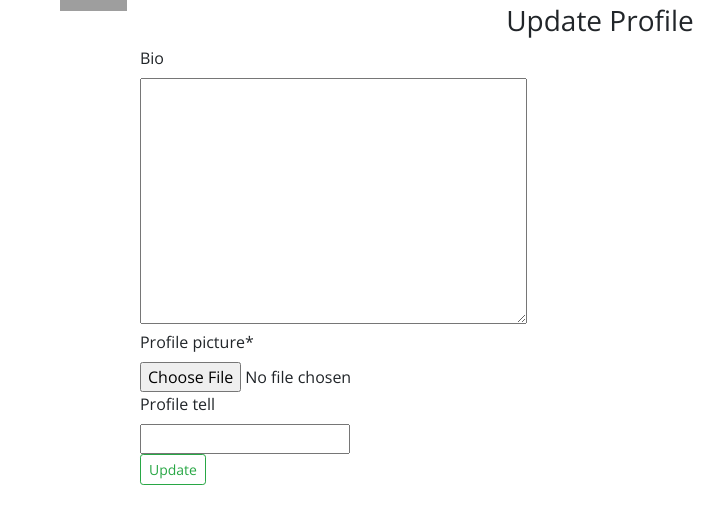
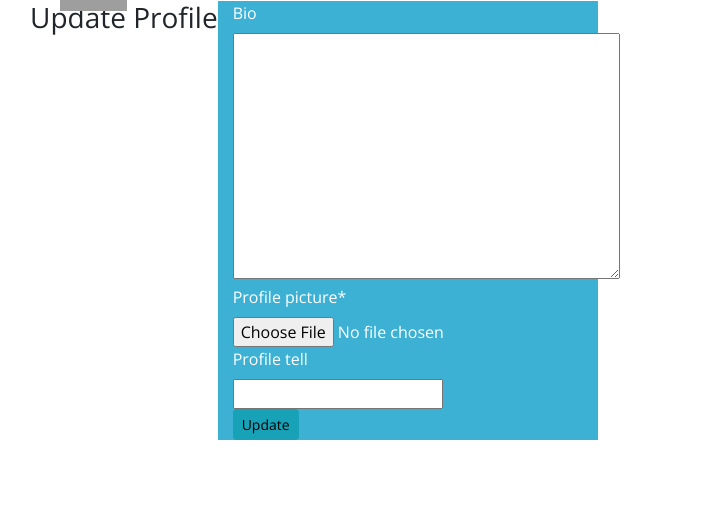
Before and after one commit to KellyKiiru/django-ip4, a Django app: page /edit_profile/1 in a window 1280 px wide. Shown: the part 47-571 px from the top of the page, without its empty margins (40-764 px from the left). Run offline with Django 4.2, Linux system fonts and the light colour scheme; the visitor is signed in with stand-in values (Sample User, id 1); data comes from the database, SQL or seed files in the repository; some libraries are stand-ins or nearby versions; some web fonts are replaced; grey boxes are pictures that could not be loaded.

Commit message:
adjust view in profile templates

```diff
--- a/mtaani/templates/all-pages/edit_profile.html
+++ b/mtaani/templates/all-pages/edit_profile.html
@@ -2,18 +2,28 @@
 {% load crispy_forms_tags %}
 {% block content %}
 
-<div class="container bg-white editprofile" style="margin-top:4% ">
-    <div class="row">
-        <div class="col-md-1"></div>
-        <div class="col-md-10">
-            <h3 class="text-center">Update Profile</h3>
-            <form action="" method="post" novalidate enctype="multipart/form-data">
+<div class="container mt-5">
+    <div class="row mt-5">
+        <h3>Update Profile</h3>
+        <div class="col-md-4" style="height:100%; background-color: rgba(60,177,212,255);color: white;">
+            <form method="post" enctype="multipart/form-data">
                 {% csrf_token %}
-                {{ form | crispy }}
-                <button class="btn btn-sm btn-outline-success"> Update</button>
+                {{form|crispy}}
+                <input style="color: black;" class="btn btn-info btn-sm" type="submit" value="Update">
             </form>
         </div>
-        <div class="col-md-1"></div>
+        <div class="card-body">
+
+            <div class="row">
+
+                <div class="col-md-8">
+
+                </div>
+                <div class="col-md-2"></div>
+            </div>
+
+        </div>
+        <div class="col-md-4"></div>
     </div>
 </div>
 
--- a/mtaani/templates/all-pages/profile.html
+++ b/mtaani/templates/all-pages/profile.html
@@ -5,9 +5,10 @@
     <div class="row">
         <div class="col-md-3"></div>
         <div class="col-md-6 mt-4 bg-white prof mr-2 ml-2">
-            <img class="rounded-circle account-img d-block mx-auto" src="{{ profile_user.profile.profile_picture.url }}"height="125px" width="125px">
+            <img class="rounded-circle account-img d-block mx-auto" src="{{ user.profile.profile_picture.url }}"height="125px" width="125px">
             <h5 class="text-center mt-3">{{user.username}}</h5>
             <p class="text-center"> {{user.email}}</p>
+            <p> {{user.profile.bio}} </p>
         </div>
         <div class="col-md-3"></div>
     </div>
```
